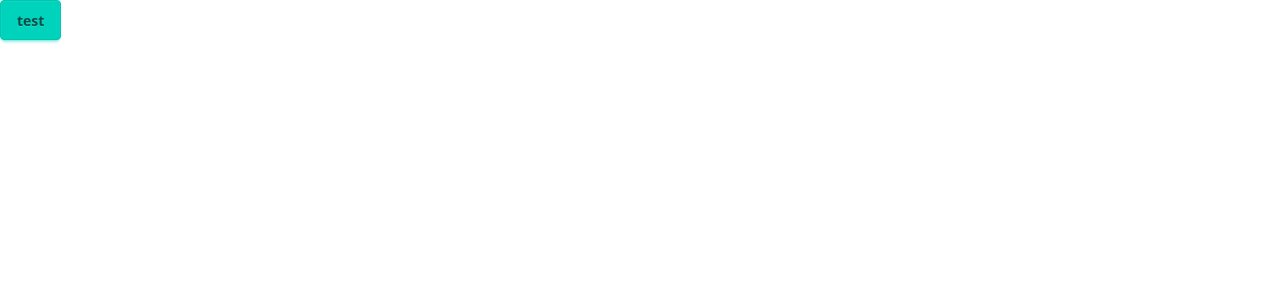
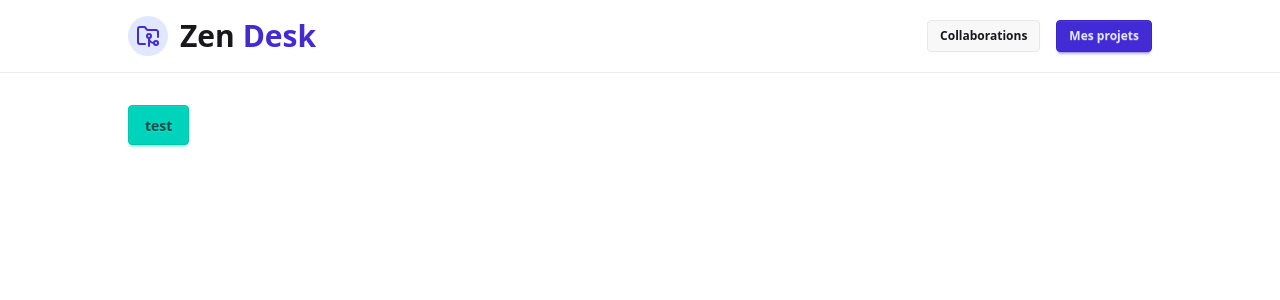
Before and after one commit to lhuilliermarc/zendesk, a Next.js app: page / in a window 1280 px wide. Shown: the top 300 px of the page. Built offline with nearby package versions, Linux system fonts and the light colour scheme.

Commit message:
création barre de navigation

```diff
--- /dev/null
+++ b/app/components/Navbar.tsx
@@ -0,0 +1,66 @@
+"use client"
+import { UserButton } from '@clerk/nextjs'
+import { FolderGit2, Menu, X } from 'lucide-react'
+import Link from 'next/link'
+import { usePathname } from 'next/navigation'
+import React, { useState } from 'react'
+
+const Navbar = () => {
+    const [menuOpen, setMenuOpen] = useState(false)
+    const pathname = usePathname()
+
+    const navLinks = [
+        {
+            href: "/general-projects", label: "Collaborations",
+        },
+        {
+            href: "/", label: "Mes projets"
+        }
+    ]
+
+    const isActiveLink = (href: string) =>
+        pathname.replace(/\/$/, "") === href.replace(/\/$/, "");
+
+    const renderLinks = (classNames: string) =>
+        navLinks.map(({ href, label }) => {
+            return <Link key={href} href={href} className={`btn-sm ${classNames} ${isActiveLink(href) ? "btn-primary" : ""}`}>
+                {label}
+            </Link>
+        })
+
+    return (
+        <div className='border-b border-base-300 px-5 md:px-[10%] py-4 relative'>
+            <div className='flex justify-between items-center'>
+                <div className='flex items-center'>
+                    <div className='bg-primary-content text-primary rounded-full p-2'>
+                        <FolderGit2 className='h-6 w-6' />
+                    </div>
+                    <span className='ml-3 font-bold text-3xl'>
+                        Zen <span className='text-primary'>Desk</span>
+                    </span>
+                </div>
+
+                <button className='btn w-fit btn-sm sm:hidden' onClick={() => setMenuOpen(!menuOpen)}>
+                    <Menu className='w-4' />
+                </button>
+
+                <div className='hidden sm:flex space-x-4 items-center'>
+                    {renderLinks("btn")}
+                    <UserButton />
+                </div>
+            </div>
+
+            <div className={`absolute top-0 w-full h-screen flex flex-col gap-2 transition-all duration-300 sm:hidden bg-white z-50 ${menuOpen ? "left-0" : "-left-full"}`}>
+                <div className='flex justify-between'>
+                    <UserButton />
+                    <button className='btn w-fit btn-sm' onClick={() => setMenuOpen(!menuOpen)}>
+                        <X className='w-4' />
+                    </button>
+                </div>
+                {renderLinks("btn")}
+            </div>
+        </div>
+    )
+}
+
+export default Navbar
--- /dev/null
+++ b/app/components/Wrapper.tsx
@@ -0,0 +1,20 @@
+type WrapperProps = {
+    children: React.ReactNode
+}
+
+import { FolderGit2 } from 'lucide-react'
+import React from 'react'
+import Navbar from './Navbar'
+
+const Wrapper = ({ children }: WrapperProps) => {
+    return (
+        <div>
+            <Navbar/>
+            <div className='px-5 md:px-[10%] mt-8 mb-10'>
+                {children}
+            </div>
+        </div>
+    )
+}
+
+export default Wrapper
--- a/app/page.tsx
+++ b/app/page.tsx
@@ -1,9 +1,10 @@
 import Image from "next/image";
+import Wrapper from "./components/Wrapper";
 
 export default function Home() {
   return (
-    <div>
+    <Wrapper>
       <button className="btn btn-accent">test</button>
-    </div>
+    </Wrapper>
   );
 }
```
